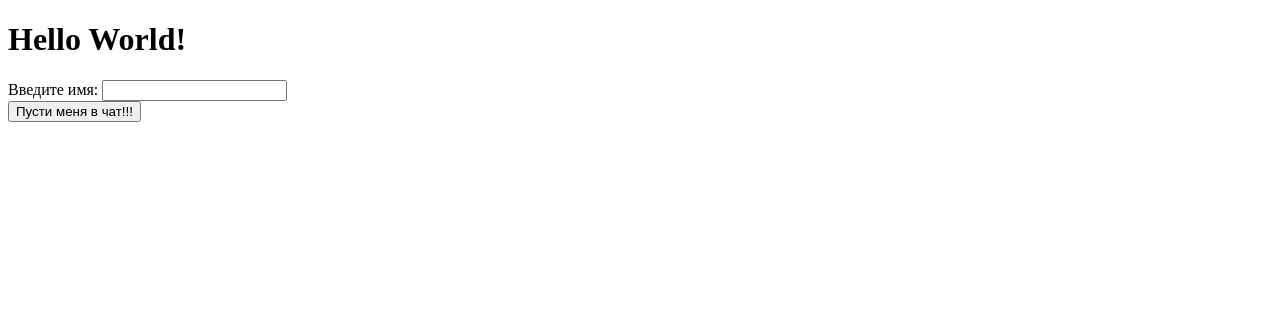
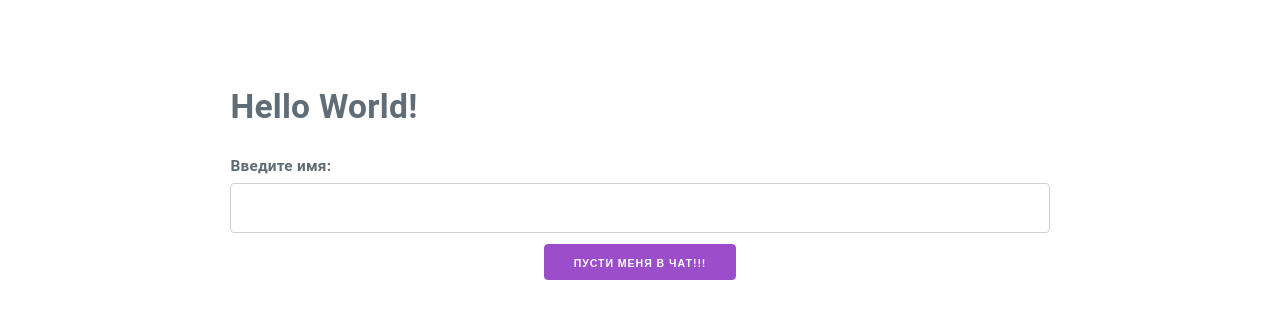
Before and after one commit to frontend-park-mail-ru/sample_2017_1, a website: page static/index.html in a window 1280 px wide. Drawn offline with Linux system fonts and the light colour scheme.

Commit message:
Add some styles

```diff
--- a/static/index.html
+++ b/static/index.html
@@ -3,32 +3,42 @@
 <head>
 	<meta charset="UTF-8">
 	<title>Sample</title>
+	<link rel="stylesheet" href="/styles/main.css">
 </head>
 <body>
 
 	<div id="page1">
+		<main>
 
-		<h1>Hello World!</h1>
+			<h1 class="header">Hello World!</h1>
 
-		<div>
-			<label for="input">Введите имя:</label>
-			<input type="text" id="input">
-			<br/>
-			<button id="button">Пусти меня в чат!!!</button>
-		</div>
+			<div class="inputs">
+				<label for="input">Введите имя:</label>
+				<input type="text" id="input" class="text-input">
+			</div>
 
+			<div class="buttons">
+				<button id="button" class="button">Пусти меня в чат!!!</button>
+			</div>
+
+		</main>
 	</div>
 
 	<div id="page2">
+		<main>
 
-		<h1 id="header"></h1>
+			<h1 id="header" class="header"></h1>
 
-		<div>
-			<input type="text" id="message">
-			<input type="submit" value="Отправить сообщение!!!">
-			<div id="messages"></div>
-		</div>
+			<div class="inputs">
+				<label for="message">Введите текст сообщения:</label>
+				<input type="text" id="message" class="text-input">
+			</div>
+			<div class="buttons">
+				<input type="submit" value="Отправить сообщение!!!" class="button">
+			</div>
+			<ul id="messages" class="messages"></ul>
 
+		</main>
 	</div>
 
 
--- a/static/main.js
+++ b/static/main.js
@@ -36,12 +36,22 @@ button.addEventListener('click', function (event) {
 
 // Добавляем обработчик события на кнопку "отправки сообщения"
 sendMessage.addEventListener('click', function (event) {
-	const message = messageInput.value;
-	const messageText = `Сообщение от ${myName}: ${message}`;
+	const messageContentText = messageInput.value;
+	const messageFromText = `Сообщение от ${myName} (${new Date().toLocaleTimeString('ru-RU')})`;
 
 	// Создаём новый элемент
-	const newMessageElement = document.createElement('div');
-	newMessageElement.textContent = messageText;
+	const newMessageElement = document.createElement('li');
+	const newMessageFromElement = document.createElement('span');
+	const newMessageContentElement = document.createElement('blockquote');
+
+	newMessageElement.classList.add('message-item');
+	newMessageFromElement.classList.add('from');
+
+	newMessageFromElement.textContent = messageFromText;
+	newMessageContentElement.textContent = messageContentText;
+
+	newMessageElement.appendChild(newMessageFromElement);
+	newMessageElement.appendChild(newMessageContentElement);
 
 	// Добавляем его на страницу
 	messages.appendChild(newMessageElement);
--- /dev/null
+++ b/static/styles/blockquote.css
@@ -0,0 +1,7 @@
+blockquote {
+	border-left: 0.3rem solid #d1d1d1;
+	margin-left: 3rem;
+	margin-right: 0;
+	padding: 0 1.5rem;
+	margin-bottom: 0;
+}
--- /dev/null
+++ b/static/styles/button.css
@@ -0,0 +1,26 @@
+.button {
+	background-color: #9b4dca;
+	border: 0.1rem solid #9b4dca;
+	border-radius: .4rem;
+	color: #fff;
+	cursor: pointer;
+	display: inline-block;
+	font-size: 1.1rem;
+	font-weight: 700;
+	height: 3.8rem;
+	letter-spacing: .1rem;
+	line-height: 3.8rem;
+	padding: 0 3.0rem;
+	text-align: center;
+	text-decoration: none;
+	text-transform: uppercase;
+	white-space: nowrap;
+}
+
+.button:focus,
+.button:hover {
+	background-color: #606c76;
+	border-color: #606c76;
+	color: #fff;
+	outline: 0;
+}
--- /dev/null
+++ b/static/styles/input.css
@@ -0,0 +1,26 @@
+.text-input {
+	-webkit-appearance: none;
+	-moz-appearance: none;
+	appearance: none;
+	background-color: transparent;
+	border: 0.1rem solid #d1d1d1;
+	border-radius: .4rem;
+	box-shadow: none;
+	box-sizing: inherit;
+	font-size: 2rem;
+	height: 3.8rem;
+	padding: .6rem 1.5rem;
+	width: calc(100% - 3.2rem);
+}
+
+.text-input:focus {
+	border-color: #9b4dca;
+	outline: 0;
+}
+
+label {
+	display: block;
+	font-size: 1.6rem;
+	font-weight: 700;
+	margin-bottom: .5rem;
+}
--- /dev/null
+++ b/static/styles/main.css
@@ -0,0 +1,75 @@
+@import "blockquote.css";
+@import "button.css";
+@import "input.css";
+
+* {
+	margin: 0;
+	padding: 0;
+}
+
+html {
+	box-sizing: border-box;
+	font-size: 60%;
+}
+
+body, #page1, #page2 {
+	min-height: 100vh;
+	width: 100vw;
+	font-size: 1.6em;
+	color: #606c76;
+	font-family: 'Roboto', 'Helvetica Neue', 'Helvetica', 'Arial', sans-serif;
+	font-weight: 300;
+	letter-spacing: .01em;
+	line-height: 1.6;
+}
+
+main {
+	display: flex;
+	flex-direction: column;
+	justify-content: flex-start;
+	align-items: stretch;
+	align-content: center;
+	width: 64%;
+	min-width: 350px;
+	max-width: 900px;
+	min-height: 100%;
+	margin: 0 auto;
+	padding-top: 10vh;
+}
+
+.header {
+	font-size: 3.5rem;
+	margin-bottom: 20px;
+}
+
+a {
+	color: #9b4dca;
+	text-decoration: none;
+}
+
+a:focus, a:hover {
+	color: #606c76;
+}
+
+.buttons {
+	display: flex;
+	justify-content: center;
+}
+
+.inputs {
+	margin-bottom: 1.1rem;
+}
+
+
+.messages .from {
+	font-size: 1.2rem;
+}
+
+.messages blockquote {
+	font-size: 1.8rem;
+}
+
+.messages .message-item {
+	line-height: normal;
+	list-style: none;
+}
```
